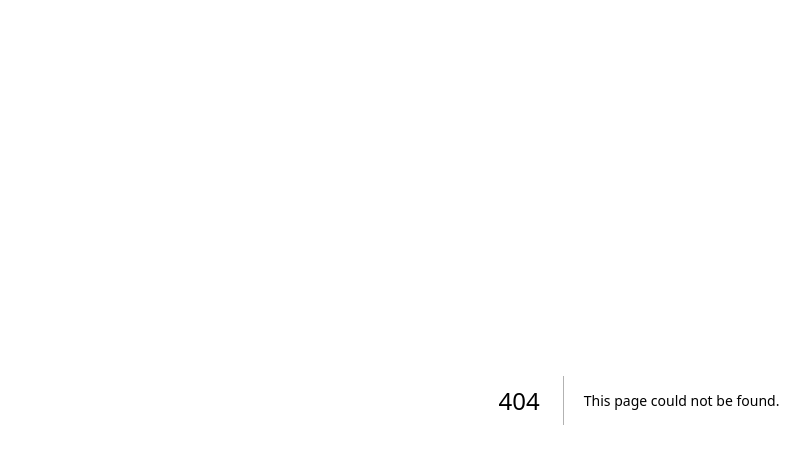
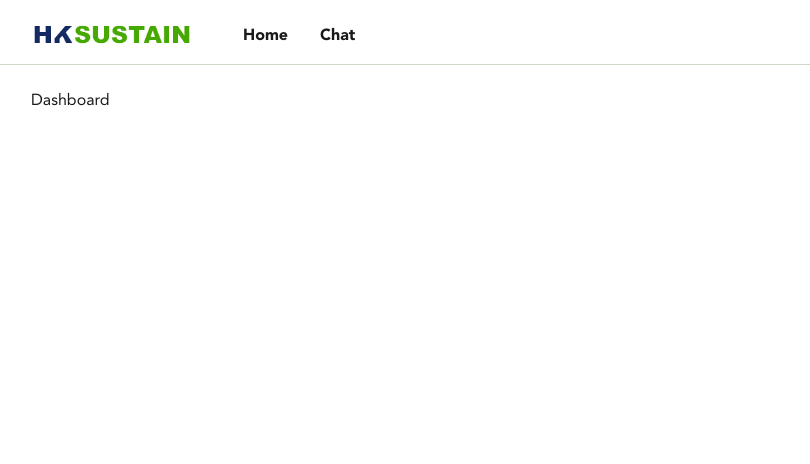
Before and after one commit to wsg2024-junction/zero-waste-wsg2024, a Next.js app: page /dashboard in a window 1280 px wide. Before the commit this address had no page. Shown: the top 464 px of the page, without its empty margins (1-811 px from the left). Built offline with nearby package versions, Linux system fonts and the light colour scheme.

Commit message:
Add remaining subpages

```diff
--- /dev/null
+++ b/app/dashboard/layout.tsx
@@ -0,0 +1,20 @@
+import { AppShell } from '@/components/app-shell';
+
+const links = [
+    {
+        name: 'Home',
+        url: '/',
+    },
+    {
+        name: 'Chat',
+        url: '/chat',
+    },
+];
+
+export default function RootLayout({
+    children,
+}: Readonly<{
+    children: React.ReactNode;
+}>) {
+    return <AppShell links={links}>{children}</AppShell>;
+}
--- /dev/null
+++ b/app/dashboard/page.tsx
@@ -0,0 +1,3 @@
+export default function ManagerApp() {
+    return <>Dashboard</>;
+}
--- /dev/null
+++ b/app/preproduction-tablet/layout.tsx
@@ -0,0 +1,20 @@
+import { AppShell } from '@/components/app-shell';
+
+const links = [
+    {
+        name: 'Home',
+        url: '/',
+    },
+    {
+        name: 'Chat',
+        url: '/chat',
+    },
+];
+
+export default function RootLayout({
+    children,
+}: Readonly<{
+    children: React.ReactNode;
+}>) {
+    return <AppShell links={links}>{children}</AppShell>;
+}
--- /dev/null
+++ b/app/preproduction-tablet/page.tsx
@@ -0,0 +1,3 @@
+export default function ManagerApp() {
+    return <>Preproduction Tablet</>;
+}
```
